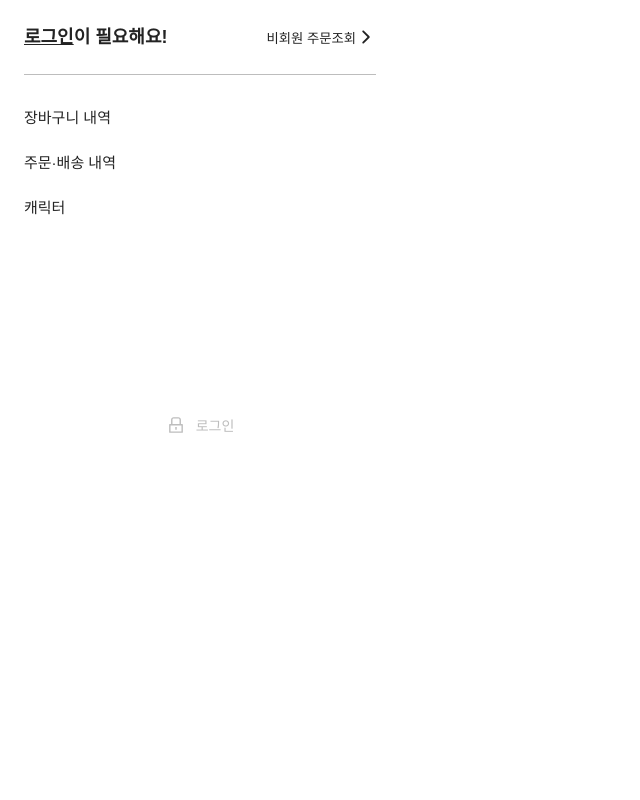
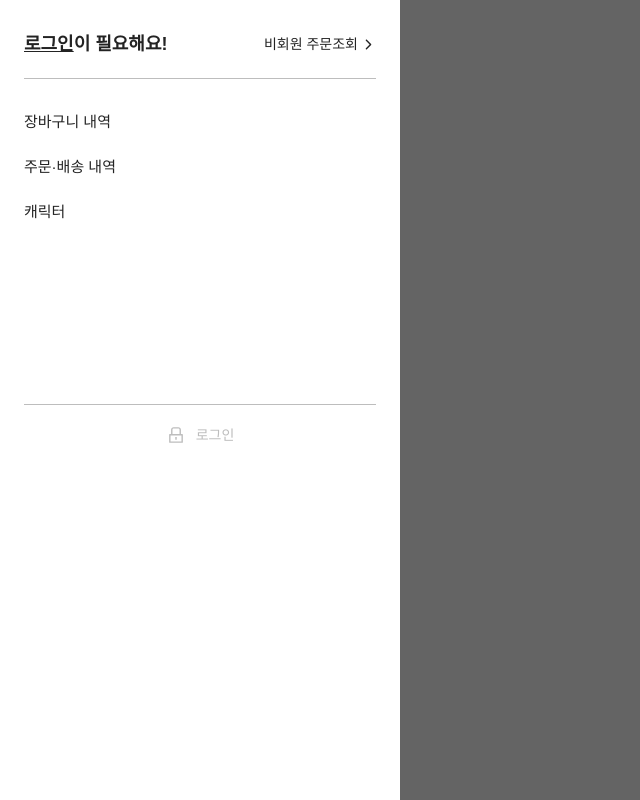
Before and after one commit to cacao-friends-shop/cacao-friends-shop_client, a React (Create React App) app: page / in a window 1280 px wide. Shown: the whole page, without its empty margins (0-640 px from the left). Built offline with nearby package versions, Linux system fonts and the light colour scheme.

Commit message:
[Feat] LinkIcon 컴포넌트로 변경

```diff
--- /dev/null
+++ b/src/components/atoms/ModalOverlay/index.tsx
@@ -0,0 +1,24 @@
+import { css } from '@emotion/react';
+import { colors } from 'theme';
+
+type ModalOverlayProps = {
+  isShow: boolean;
+  onClick: (e: React.MouseEvent) => void;
+};
+
+const ModalOverlay = ({ isShow, onClick }: ModalOverlayProps) => {
+  return <div css={style(isShow)} onClick={onClick}></div>;
+};
+
+const style = (isShow: boolean) => css`
+  display: ${isShow ? 'block' : 'none'};
+  position: absolute;
+  width: 100%;
+  height: 100%;
+  top: 0;
+  left: 0;
+  background-color: ${colors.black};
+  opacity: 0.7;
+`;
+
+export default ModalOverlay;
--- a/src/components/molecules/LinkIconButton/index.tsx
+++ b/src/components/molecules/LinkIcon/index.tsx
@@ -1,9 +1,9 @@
+import React from 'react';
 import { css } from '@emotion/react';
 import { Link } from 'react-router-dom';
-import Button from 'components/atoms/Button';
 import Icon from 'components/atoms/Icon';
 
-type LinkIconButtonProps = {
+type LinkIconProps = {
   /** 아이콘 방향 */
   type: string;
   /** 아이콘 이름 */
@@ -16,39 +16,40 @@ type LinkIconButtonProps = {
   children: React.ReactNode;
 };
 
-const LinkIconButton = ({
+const LinkIcon = ({
   type = 'leftIcon',
   iconName = 'arrowRight',
   iconSize = 20,
   bgColor = 'transparent',
   children,
   ...restProps
-}: LinkIconButtonProps) => {
+}: LinkIconProps) => {
   const LeftIcon = (
-    <Button bgColor={bgColor} css={style}>
+    <>
       <Icon name={iconName} size={iconSize} />
       <span>{children}</span>
-    </Button>
+    </>
   );
 
   const RightIcon = (
-    <Button bgColor={bgColor} css={style}>
+    <>
       <span>{children}</span>
       <Icon name={iconName} size={iconSize} />
-    </Button>
+    </>
   );
 
   return (
-    <Link to="/" {...restProps}>
+    <Link to="/" css={style(bgColor)} {...restProps}>
       {type === 'rightIcon' ? RightIcon : LeftIcon}
     </Link>
   );
 };
 
-const style = css`
+const style = (bgColor: string) => css`
   display: flex;
   align-items: center;
   justify-content: center;
+  background-color: ${bgColor};
 `;
 
-export default LinkIconButton;
+export default LinkIcon;
--- /dev/null
+++ b/src/components/molecules/SideBarBody/index.tsx
@@ -0,0 +1,52 @@
+import React from 'react';
+import { css } from '@emotion/react';
+import Divider from 'components/atoms/Divider';
+import { Link } from 'react-router-dom';
+
+const SideBarBody = () => {
+  return (
+    <>
+      <ul css={style}>
+        <li>
+          <Link to="/">장바구니 내역</Link>
+        </li>
+        <li>
+          <Link to="/">주문·배송 내역</Link>
+        </li>
+        <li>
+          <span tabIndex={0}>캐릭터</span>
+          <ul>
+            {/* TODO: 아바타 넣기 */}
+            <li>
+              <Link to="/"></Link>
+            </li>
+            <li>
+              <Link to="/"></Link>
+            </li>
+            <li>
+              <Link to="/"></Link>
+            </li>
+            <li>
+              <Link to="/"></Link>
+            </li>
+            <li>
+              <Link to="/"></Link>
+            </li>
+          </ul>
+        </li>
+      </ul>
+      <Divider />
+    </>
+  );
+};
+
+const style = css`
+  font-size: 1.5rem;
+  padding: 2rem 0;
+
+  li {
+    padding: 1.5rem 0;
+  }
+`;
+
+export default SideBarBody;
--- /dev/null
+++ b/src/components/molecules/SideBarFooter/index.tsx
@@ -0,0 +1,29 @@
+import { css } from '@emotion/react';
+import LinkIcon from 'components/molecules/LinkIcon';
+import { colors } from 'theme';
+
+const SideBarFooter = () => {
+  return (
+    <LinkIcon
+      type="leftIcon"
+      iconName="lock"
+      iconSize={20}
+      bgColor="transparent"
+      css={style}
+    >
+      로그인
+    </LinkIcon>
+  );
+};
+
+const style = css`
+  margin-top: 2rem;
+  color: ${colors.gray};
+
+  span {
+    margin-left: 1rem;
+    font-size: 1.4rem;
+  }
+`;
+
+export default SideBarFooter;
--- /dev/null
+++ b/src/components/molecules/SideBarHeader/index.tsx
@@ -0,0 +1,41 @@
+import React from 'react';
+import { css } from '@emotion/react';
+import NeedLogin from 'components/molecules/NeedLogin';
+import LinkIcon from 'components/molecules/LinkIcon';
+import Divider from 'components/atoms/Divider';
+
+const SideBarHeader = () => {
+  return (
+    <>
+      <div css={style}>
+        <NeedLogin />
+        <LinkIcon
+          type="rightIcon"
+          iconName="arrowRight"
+          iconSize={15}
+          bgColor="transparent"
+          css={style_button}
+        >
+          비회원 주문조회
+        </LinkIcon>
+      </div>
+      <Divider />
+    </>
+  );
+};
+
+const style = css`
+  display: flex;
+  justify-content: space-between;
+  align-items: center;
+  padding-bottom: 2.5rem;
+`;
+
+const style_button = css`
+  font-size: 1.4rem;
+  span {
+    margin-right: 0.3rem;
+  }
+`;
+
+export default SideBarHeader;
--- a/src/components/organisms/SideBar/index.tsx
+++ b/src/components/organisms/SideBar/index.tsx
@@ -1,96 +1,33 @@
+import React, { useState } from 'react';
 import { css } from '@emotion/react';
-import { Link } from 'react-router-dom';
+import SideBarHeader from 'components/molecules/SideBarHeader';
+import SideBarBody from 'components/molecules/SideBarBody';
+import SideBarFooter from 'components/molecules/SideBarFooter';
+import ModalOverlay from 'components/atoms/ModalOverlay';
 import { colors } from 'theme';
-import Divider from 'components/atoms/Divider';
-import NeedLogin from 'components/molecules/NeedLogin';
-import LinkIconButton from 'components/molecules/LinkIconButton';
 
 const SideBar = () => {
+  // TODO: Header로 상태 가져가기
+  const [isShow, setIsShow] = useState(true);
   return (
-    <div css={style__container}>
-      <div css={style__header}>
-        <NeedLogin />
-        <LinkIconButton
-          type="rightIcon"
-          iconName="arrowRight"
-          iconSize={20}
-          bgColor="transparent"
-        >
-          비회원 주문조회
-        </LinkIconButton>
+    <>
+      <ModalOverlay isShow={isShow} onClick={() => setIsShow(false)} />
+      <div css={style(isShow)}>
+        <SideBarHeader />
+        <SideBarBody />
+        <SideBarFooter />
       </div>
-      <Divider />
-      <ul css={style__body}>
-        <li>
-          <Link to="/">장바구니 내역</Link>
-        </li>
-        <li>
-          <Link to="/">주문·배송 내역</Link>
-        </li>
-        <li>
-          <span tabIndex={0}>캐릭터</span>
-          <ul>
-            {/* TODO: 아바타 넣기 */}
-            <li>
-              <Link to="/"></Link>
-            </li>
-            <li>
-              <Link to="/"></Link>
-            </li>
-            <li>
-              <Link to="/"></Link>
-            </li>
-            <li>
-              <Link to="/"></Link>
-            </li>
-            <li>
-              <Link to="/"></Link>
-            </li>
-          </ul>
-        </li>
-      </ul>
-      <LinkIconButton
-        type="leftIcon"
-        iconName="lock"
-        iconSize={20}
-        bgColor="transparent"
-        css={style__button}
-      >
-        로그인
-      </LinkIconButton>
-    </div>
+    </>
   );
 };
 
-const style__container = css`
-  /* background-color: green; */
+const style = (isShow: boolean) => css`
+  position: relative;
+  display: ${isShow ? 'block' : 'none'};
+  background-color: ${colors.white};
   max-width: 40rem;
-  padding: 0 2.4rem;
-`;
-
-const style__header = css`
-  display: flex;
-  justify-content: space-between;
-  align-items: center;
-  padding: 1.2rem 0;
-`;
-
-const style__button = css`
-  button {
-    color: ${colors.gray};
-  }
-  span {
-    margin-left: 1rem;
-    font-size: 1.4rem;
-  }
-`;
-
-const style__body = css`
-  font-size: 1.5rem;
-  padding: 2rem 0;
-  li {
-    padding: 1.5rem 0;
-  }
+  height: 100vh;
+  padding: 3.5rem 2.4rem;
 `;
 
 export default SideBar;
```
Also changed, not shown: tsconfig.json (+9 -3 lines), 1 other file (tests, documents, lock files or other folders).
